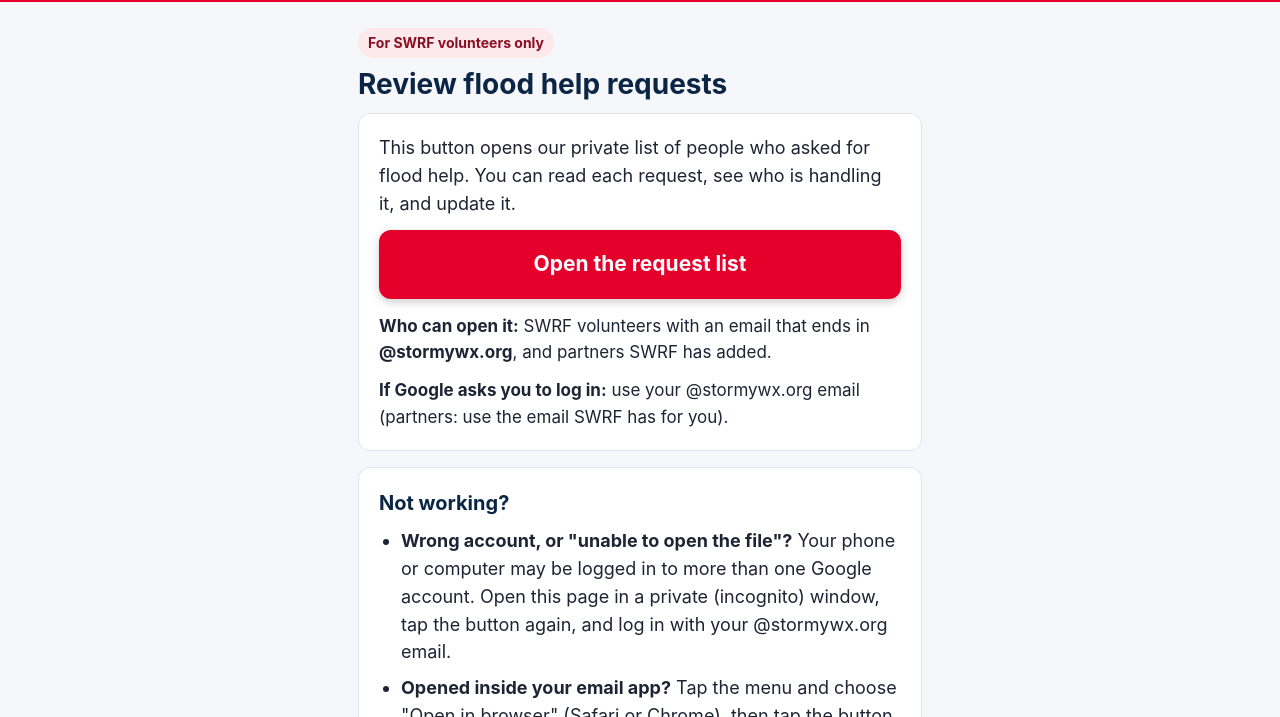
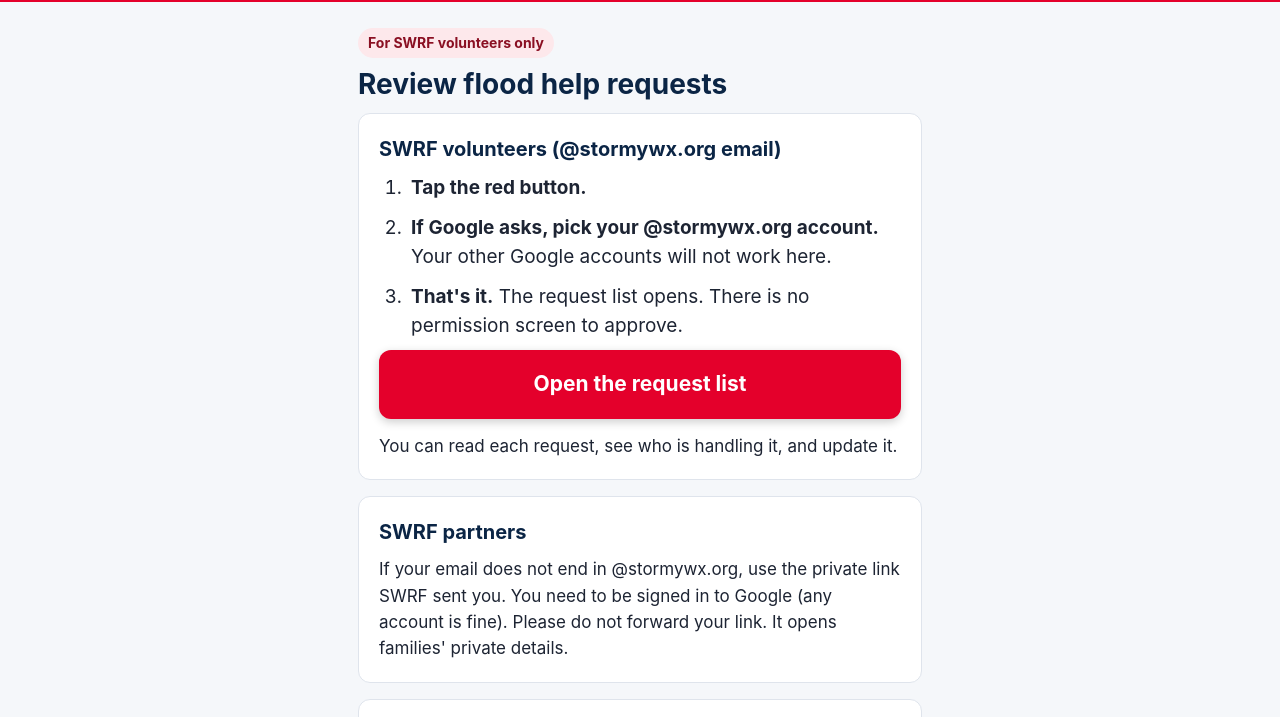
Before and after one commit to stormywx-org/floodline, a plain HTML site: page review.html in a window 1280 px wide. Shown: the part 79-796 px from the top of the page. Drawn offline with Linux system fonts and the light colour scheme.

Commit message:
Simpler Case Review sign-in steps

```diff
--- a/review.html
+++ b/review.html
@@ -29,6 +29,7 @@ h1{font-size:28px;line-height:1.2;color:var(--navy);margin:0 0 12px}
 .who{font-size:17px}
 h2{font-size:20px;color:var(--navy);margin:0 0 8px}
 ul{margin:0;padding-left:22px}li{margin:0 0 8px}
+.steps{margin:0 0 6px;padding-left:28px;font-size:19px}.steps li{margin:0 0 10px;padding-left:4px}
 .fam{border-left:6px solid #f2a900;background:#fff8e6}
 footer{text-align:center;color:var(--muted);font-size:15px;padding:18px 18px 30px}
 </style>
@@ -43,15 +44,23 @@ footer{text-align:center;color:var(--muted);font-size:15px;padding:18px 18px 30p
 <span class="tag">For SWRF volunteers only</span>
 <h1>Review flood help requests</h1>
 <div class="card">
-<p>This button opens our private list of people who asked for flood help. You can read each request, see who is handling it, and update it.</p>
-<a class="go" id="go" href="https://script.google.com/macros/s/AKfycbxo5DXgUIcYAmRC0RKNX1EV05T3dU-dqGtApthBegKRbS5XnIonsCbMwtaHWF2WHzFE9Q/exec" rel="noopener noreferrer">Open the request list</a>
-<p class="who"><b>Who can open it:</b> SWRF volunteers with an email that ends in <b>@stormywx.org</b>, and partners SWRF has added.</p>
-<p class="who"><b>If Google asks you to log in:</b> use your @stormywx.org email (partners: use the email SWRF has for you).</p>
+<h2>SWRF volunteers (@stormywx.org email)</h2>
+<ol class="steps">
+<li><b>Tap the red button.</b></li>
+<li><b>If Google asks, pick your @stormywx.org account.</b> Your other Google accounts will not work here.</li>
+<li><b>That's it.</b> The request list opens. There is no permission screen to approve.</li>
+</ol>
+<a class="go" id="go" href="https://script.google.com/a/macros/stormywx.org/s/AKfycbxo5DXgUIcYAmRC0RKNX1EV05T3dU-dqGtApthBegKRbS5XnIonsCbMwtaHWF2WHzFE9Q/exec" rel="noopener noreferrer">Open the request list</a>
+<p class="who">You can read each request, see who is handling it, and update it.</p>
+</div>
+<div class="card">
+<h2>SWRF partners</h2>
+<p class="who">If your email does not end in @stormywx.org, use the private link SWRF sent you. You need to be signed in to Google (any account is fine). Please do not forward your link. It opens families' private details.</p>
 </div>
 <div class="card">
 <h2>Not working?</h2>
 <ul>
-<li><b>Wrong account, or "unable to open the file"?</b> Your phone or computer may be logged in to more than one Google account. Open this page in a private (incognito) window, tap the button again, and log in with your @stormywx.org email.</li>
+<li><b>Wrong account?</b> <a href="https://accounts.google.com/AccountChooser?continue=https%3A%2F%2Fscript.google.com%2Fa%2Fmacros%2Fstormywx.org%2Fs%2FAKfycbxo5DXgUIcYAmRC0RKNX1EV05T3dU-dqGtApthBegKRbS5XnIonsCbMwtaHWF2WHzFE9Q%2Fexec" rel="noopener noreferrer">Tap here to choose your @stormywx.org account</a>. Or open this page in a private (incognito) window and sign in with only your @stormywx.org email.</li>
 <li><b>Opened inside your email app?</b> Tap the menu and choose "Open in browser" (Safari or Chrome), then tap the button.</li>
 <li><b>Still stuck?</b> Call or text Rob at <a href="tel:8646166579" style="white-space:nowrap">864-616-6579</a>.</li>
 </ul>
```
